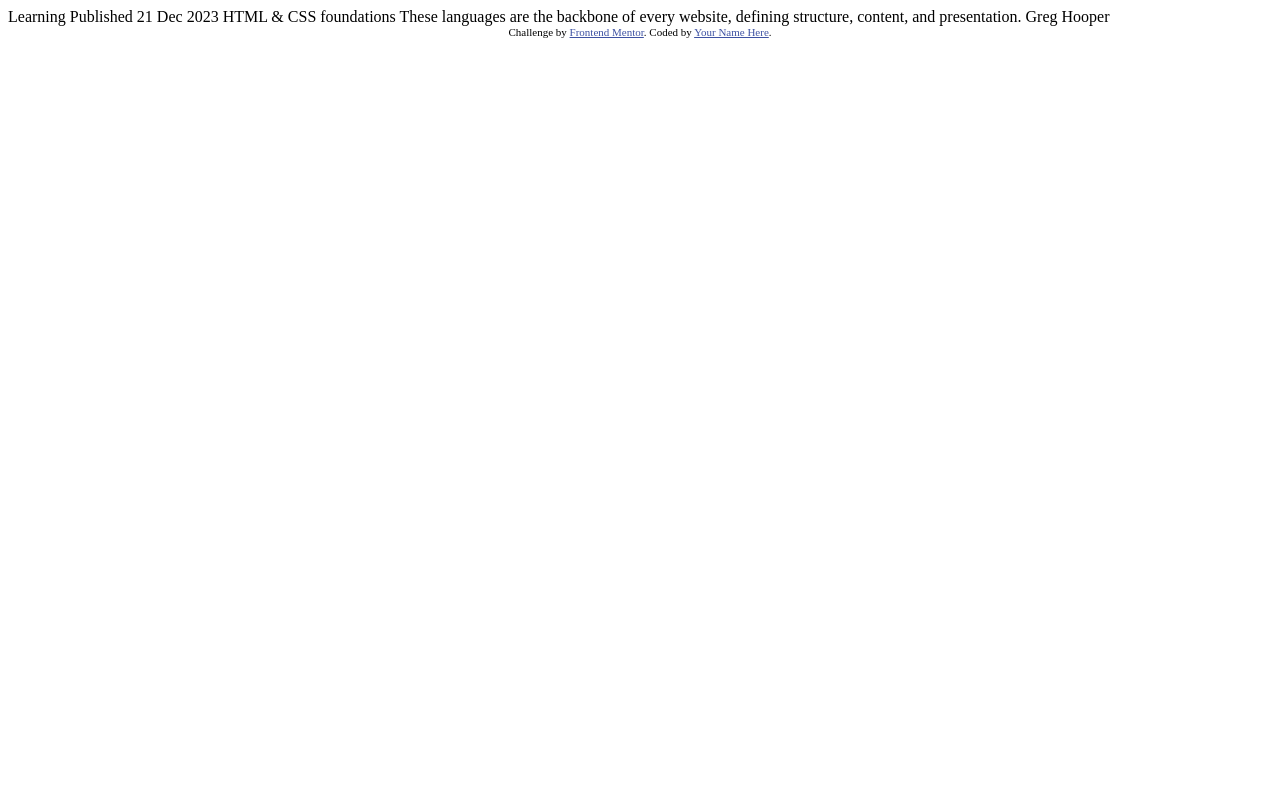
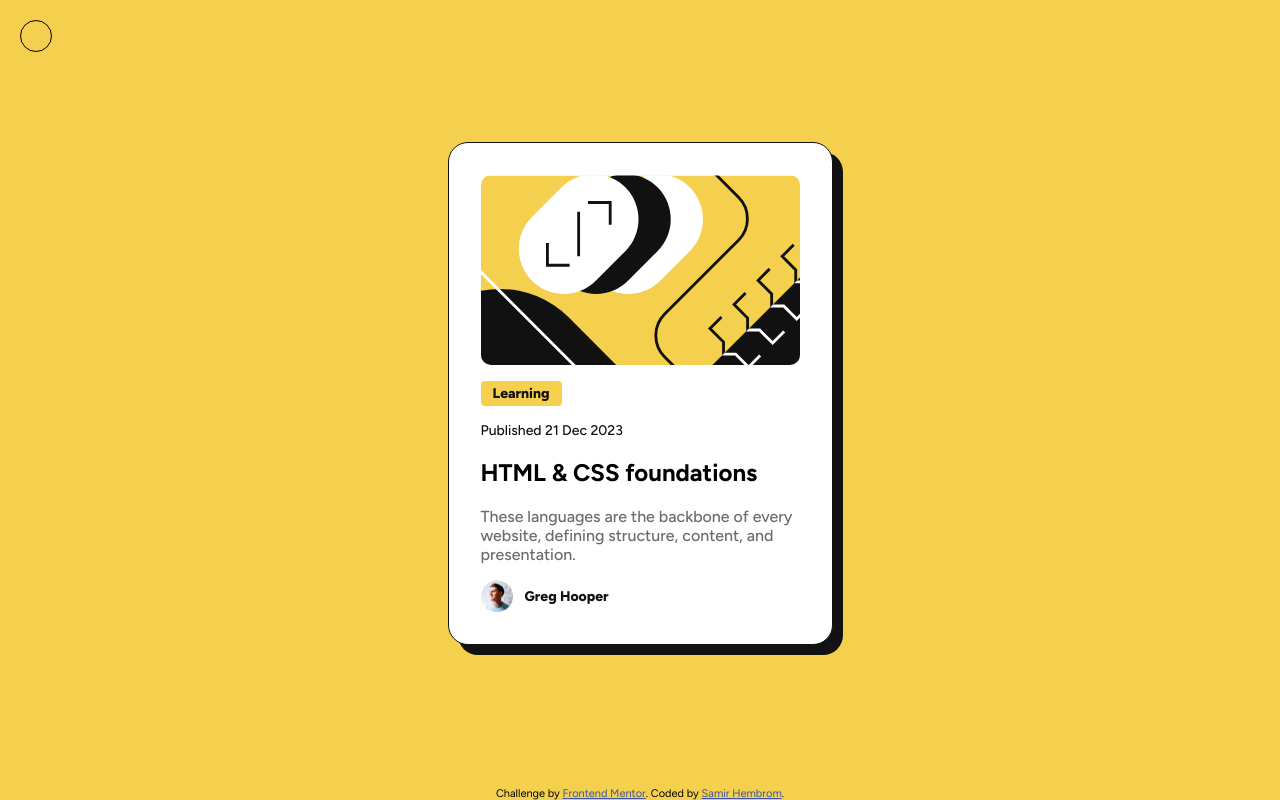
Before and after one commit to samirhembrom/blogcard, a plain HTML site: page index.html in a window 1280 px wide. Drawn offline with Linux system fonts and the light colour scheme.

Commit message:
feat: add card element

```diff
--- a/index.html
+++ b/index.html
@@ -1,34 +1,181 @@
-<!DOCTYPE html>
+<!doctype html>
 <html lang="en">
   <head>
-  <meta charset="UTF-8">
-  <meta name="viewport" content="width=device-width, initial-scale=1.0"> <!-- displays site properly based on user's device -->
+    <meta charset="UTF-8" />
+    <meta name="viewport" content="width=device-width, initial-scale=1.0" />
+    <!-- displays site properly based on user's device -->
 
-  <link rel="icon" type="image/png" sizes="32x32" href="./assets/images/favicon-32x32.png">
+    <link
+      rel="icon"
+      type="image/png"
+      sizes="32x32"
+      href="./assets/images/favicon-32x32.png"
+    />
+    <link rel="preconnect" href="https://fonts.googleapis.com" />
+    <link rel="preconnect" href="https://fonts.gstatic.com" crossorigin />
+    <link
+      href="https://fonts.googleapis.com/css2?family=Figtree:ital,wght@0,300..900;1,300..900&display=swap"
+      rel="stylesheet"
+    />
+
+    <link rel="stylesheet" href="style.css" />
 
     <title>Frontend Mentor | Blog preview card</title>
-
     <!-- Feel free to remove these styles or customise in your own stylesheet 👍 -->
     <style>
-    .attribution { font-size: 11px; text-align: center; }
-    .attribution a { color: hsl(228, 45%, 44%); }
+      .attribution {
+        font-size: 11px;
+        text-align: center;
+      }
+
+      .attribution a {
+        color: hsl(228, 45%, 44%);
+      }
     </style>
   </head>
+
   <body>
+    <header class="header">
+      <button
+        aria-label="Choose theme color"
+        id="color-button"
+        style="
+          background: #f4d04e;
+          width: 2rem;
+          height: 2rem;
+          border-radius: 50%;
+          border: 1px solid black;
+        "
+      ></button>
+      <input type="color" id="real-color-input" style="display: none" />
+    </header>
+    <main class="card">
+      <svg
+        aria-hidden="true"
+        role="presentation"
+        class="illustration"
+        xmlns="http://www.w3.org/2000/svg"
+        fill="none"
+        viewBox="0 0 336 201"
+      >
+        <g clip-path="url(#a)">
+          <path style="fill: var(--clr-primary)" d="M0 .5h336v200H0z" />
+          <rect
+            width="139"
+            height="95"
+            x="87.996"
+            y="77.729"
+            fill="#fff"
+            rx="47.5"
+            transform="rotate(-45 87.996 77.729)"
+          />
+          <rect
+            width="139"
+            height="95"
+            x="54.055"
+            y="77.729"
+            fill="#111"
+            rx="47.5"
+            transform="rotate(-45 54.055 77.729)"
+          />
+          <path
+            fill="#111"
+            d="M234.864 209.036 451.4-7.5l67.175 67.175-216.536 216.536z"
+          />
+          <rect
+            width="139"
+            height="95"
+            x="20.114"
+            y="77.729"
+            fill="#fff"
+            rx="47.5"
+            transform="rotate(-45 20.114 77.729)"
+          />
+          <rect
+            width="204.19"
+            height="270.554"
+            fill="#111"
+            rx="102.095"
+            transform="scale(-1 1) rotate(45 -103.887 14.564)"
+          />
+          <path
+            stroke="#fff"
+            stroke-width="3"
+            d="m6.69-357.5 135.583 135.727c12.481 12.494 12.481 32.737 0 45.231L-45.544 11.475c-12.481 12.494-12.481 32.737 0 45.23L107.088 209.5"
+          />
+          <path
+            stroke="#111"
+            stroke-width="3"
+            d="M69.965 71.719v23.334h23.334M136.079 52.273V28.94h-23.334M102.845 38.838v46.67M210.364-37.5l60.873 60.873c12.497 12.496 12.497 32.758 0 45.254l-77.745 77.746c-12.497 12.496-12.497 32.758 0 45.254l69.872 69.873"
+          />
+          <path
+            stroke="#111"
+            stroke-width="3"
+            d="m253.339 149.574-12.144 12.145 14.256 14.257v12.672h12.673l13.729 13.729 12.145-12.145M278.685 124.228l-12.145 12.145 14.257 14.257v12.673h12.673l13.729 13.729 12.145-12.145M304.031 98.883l-12.145 12.144 14.257 14.257v12.673h12.673l13.729 13.729 12.144-12.145M329.376 73.537l-12.145 12.145 14.257 14.257v12.672h12.673l13.729 13.729 12.145-12.144"
+          />
+          <path
+            stroke="#fff"
+            stroke-width="5"
+            d="m354.722 48.191-12.145 12.145 14.257 14.257v12.673h12.673l13.729 13.729 12.145-12.145"
+          />
+          <mask
+            id="b"
+            width="285"
+            height="285"
+            x="234"
+            y="-8"
+            maskUnits="userSpaceOnUse"
+            style="mask-type: alpha"
+          >
+            <path
+              fill="#111"
+              d="M234.864 209.036 451.4-7.5l67.175 67.175-216.536 216.536z"
+            />
+          </mask>
+          <g stroke="#fff" mask="url(#b)">
+            <path
+              stroke-width="3"
+              d="m253.339 149.574-12.144 12.145 14.256 14.257v12.672h12.673l13.729 13.729 12.145-12.145M278.685 124.228l-12.145 12.145 14.257 14.257v12.673h12.673l13.729 13.729 12.145-12.145M304.031 98.883l-12.145 12.144 14.257 14.257v12.673h12.673l13.729 13.729 12.144-12.145M329.376 73.537l-12.145 12.145 14.257 14.257v12.672h12.673l13.729 13.729 12.145-12.145"
+            />
+            <path
+              stroke-width="5"
+              d="m354.722 48.191-12.145 12.145 14.257 14.257v12.673h12.673l13.729 13.729 12.145-12.145"
+            />
+          </g>
+        </g>
+        <defs>
+          <clipPath id="a"><path fill="#fff" d="M0 .5h336v200H0z" /></clipPath>
+        </defs>
+      </svg>
 
-  Learning
-
-  Published 21 Dec 2023
-
-  HTML & CSS foundations
-
-  These languages are the backbone of every website, defining structure, content, and presentation.
-
+      <section class="content">
+        <span class="category">Learning</span>
+        <span class="published">
+          Published <time datetime="2023-12-21">21 Dec 2023</time>
+        </span>
+        <h1 class="title">HTML & CSS foundations</h1>
+        <p class="description">
+          These languages are the backbone of every website, defining structure,
+          content, and presentation.
+        </p>
+      </section>
+      <span class="author">
+        <img
+          class="avatar"
+          src="./assets/images/image-avatar.webp"
+          alt="avatar"
+        />
         Greg Hooper
-
-  <div class="attribution">
-    Challenge by <a href="https://www.frontendmentor.io?ref=challenge" target="_blank">Frontend Mentor</a>.
-    Coded by <a href="#">Your Name Here</a>.
-  </div>
+      </span>
+    </main>
+    <footer class="attribution">
+      Challenge by
+      <a href="https://www.frontendmentor.io?ref=challenge" target="_blank"
+        >Frontend Mentor</a
+      >. Coded by
+      <a href="https://github.com/samirhembrom" target="_blank">Samir Hembrom</a
+      >.
+    </footer>
+    <script src="index.js"></script>
   </body>
 </html>
--- /dev/null
+++ b/index.js
@@ -0,0 +1,9 @@
+document.getElementById("color-button").addEventListener("click", () => {
+    document.getElementById("real-color-input").click();
+});
+
+document.getElementById("real-color-input").addEventListener("input", (e) => {
+    const color = e.target.value;
+    document.getElementById("color-button").style.background = color;
+    document.documentElement.style.setProperty("--clr-primary", color);
+});
--- /dev/null
+++ b/style.css
@@ -0,0 +1,185 @@
+:root {
+    --clr-primary: hsl(47deg, 88%, 63%);
+    --clr-gray-950: hsl(0deg, 0%, 7%);
+    --clr-gray-500: hsl(0deg, 0%, 42%);
+    --clr-white: hsl(0deg, 0%, 100%);
+}
+
+*,
+*::before,
+*::after {
+    box-sizing: border-box;
+}
+
+html {
+    -moz-text-size-adjust: none;
+    -webkit-text-size-adjust: none;
+    text-size-adjust: none;
+}
+
+body,
+h1,
+h2,
+h3,
+h4,
+p,
+figure,
+blockquote,
+dl,
+dd {
+    margin-block-end: 0;
+}
+
+ul[role="list"],
+ol[role="list"] {
+    list-style: none;
+}
+
+body {
+    margin: 0;
+
+    display: flex;
+    flex-direction: column;
+    justify-content: space-between;
+    align-items: center;
+    height: 100vh;
+    height: 100dvh;
+
+    font-family: "Figtree", sans-serif;
+    font-optical-sizing: auto;
+    font-style: normal;
+    letter-spacing: 0;
+
+    background-color: var(--clr-primary);
+}
+
+h1,
+h2,
+h3,
+h4,
+button,
+input,
+label {
+    line-height: 150%;
+}
+
+h1,
+h2,
+h3,
+h4 {
+    text-wrap: balance;
+}
+
+a:not([class]) {
+    text-decoration-skip-ink: auto;
+    color: currentColor;
+}
+
+img,
+picture {
+    max-width: 100%;
+    display: block;
+}
+
+input,
+button,
+textarea,
+select {
+    font-family: inherit;
+    font-size: inherit;
+}
+
+textarea:not([rows]) {
+    min-height: 10em;
+}
+
+:target {
+    scroll-margin-block: 5ex;
+}
+
+.header {
+    position: absolute;
+    top: 20px;
+    left: 20px;
+}
+
+main.card {
+    margin-block-start: auto;
+    padding: 2rem;
+    max-width: 385px;
+
+    background-color: var(--clr-white);
+    border: 1px solid var(--clr-gray-950);
+    border-radius: 20px;
+    box-shadow: 10px 10px var(--clr-gray-950);
+}
+
+.card .illustration {
+    display: block;
+    height: auto;
+    max-width: 100%;
+
+    border-radius: 10px;
+
+    overflow: hidden;
+}
+
+.card .content {
+    margin-block-start: 1rem;
+}
+
+.content .category {
+    display: inline-block;
+    padding: 4px 12px;
+
+    font-weight: 800;
+    font-size: max(0.75rem, min(2vw, 0.875rem));
+
+    background-color: var(--clr-primary);
+    border-radius: 4px;
+    color: var(--clr-gray-950);
+}
+
+.content .published {
+    display: block;
+    margin-block-start: 1rem;
+
+    font-weight: 500;
+    font-size: max(0.75rem, min(2vw, 0.875rem));
+
+    color: var(--clr-gray-950);
+}
+
+.content .title {
+    margin-block-start: 1rem;
+
+    font-size: max(1.25rem, min(2vw, 1.5rem));
+}
+
+.content .description {
+    font-weight: 500;
+    font-size: max(0.875rem, min(2vw, 1rem));
+
+    color: var(--clr-gray-500);
+}
+
+.card .author {
+    display: flex;
+    align-items: center;
+    margin-block-start: 1rem;
+
+    font-weight: 800;
+    font-size: max(0.75rem, min(2vw, 0.875rem));
+
+    color: var(--clr-gray-950);
+}
+
+.author .avatar {
+    height: 32px;
+    width: 32px;
+    margin-inline-end: 12px;
+}
+
+footer {
+    margin-block-start: auto;
+}
```
Lines whose indentation alone changed are shown as unchanged.
